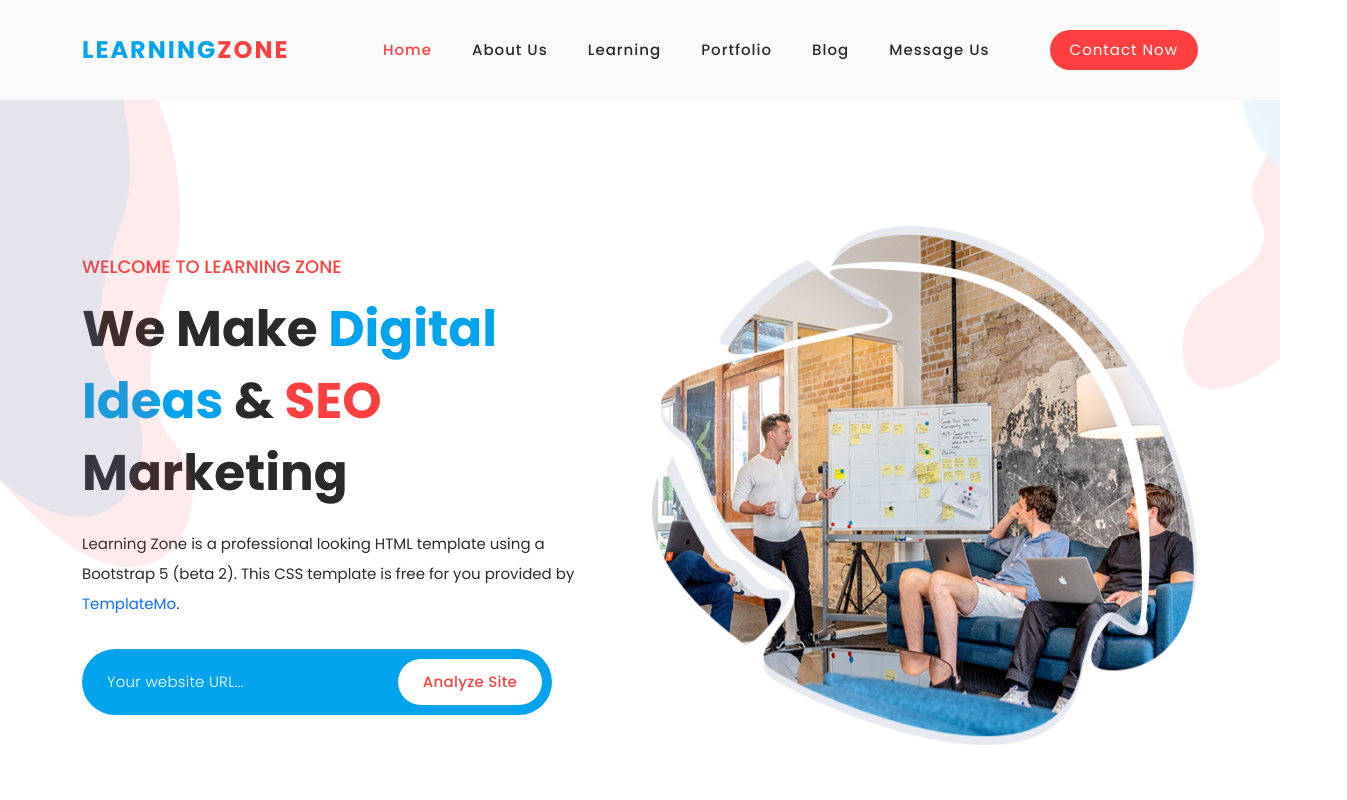
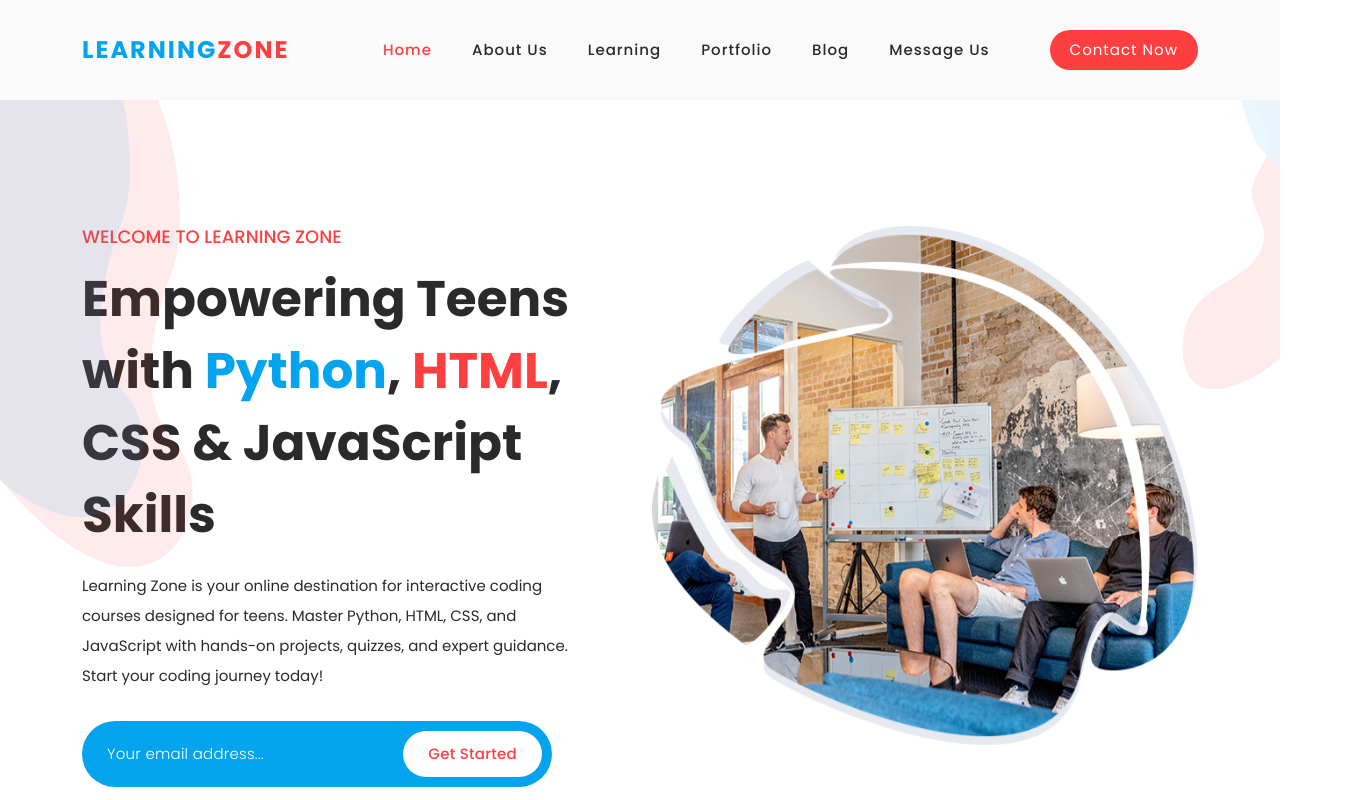
Before and after one commit to santhosh-vavilala/learning-zone, a plain HTML site: page index.html in a window 1280 px wide. Shown: the top 800 px of the page, 1347 px wide, since content can reach past the window. Drawn offline with Linux system fonts and the light colour scheme.

Commit message:
change landing page

```diff
--- a/index.html
+++ b/index.html
@@ -87,17 +87,17 @@ https://templatemo.com/tm-562-space-dynamic
             <div class="col-lg-6 align-self-center">
               <div class="left-content header-text wow fadeInLeft" data-wow-duration="1s" data-wow-delay="1s">
                 <h6>Welcome to Learning Zone</h6>
-                <h2>We Make <em>Digital Ideas</em> &amp; <span>SEO</span> Marketing</h2>
-                <p>Learning Zone is a professional looking HTML template using a Bootstrap 5 (beta 2). This CSS template
-                  is free for you provided by <a rel="nofollow" href="https://templatemo.com/page/1"
-                    target="_parent">TemplateMo</a>.</p>
+                <h2>Empowering Teens with <em>Python</em>, <span>HTML</span>, CSS &amp; JavaScript Skills</h2>
+                <p>Learning Zone is your online destination for interactive coding courses designed for teens. Master
+                  Python, HTML, CSS, and JavaScript with hands-on projects, quizzes, and expert guidance. Start your
+                  coding journey today!</p>
                 <form id="search" action="#" method="GET">
                   <fieldset>
-                    <input type="address" name="address" class="email" placeholder="Your website URL..."
+                    <input type="address" name="address" class="email" placeholder="Your email address..."
                       autocomplete="on" required>
                   </fieldset>
                   <fieldset>
-                    <button type="submit" class="main-button">Analyze Site</button>
+                    <button type="submit" class="main-button">Get Started</button>
                   </fieldset>
                 </form>
               </div>
```
